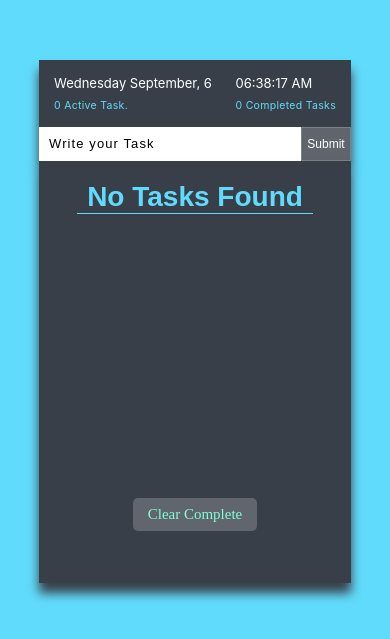
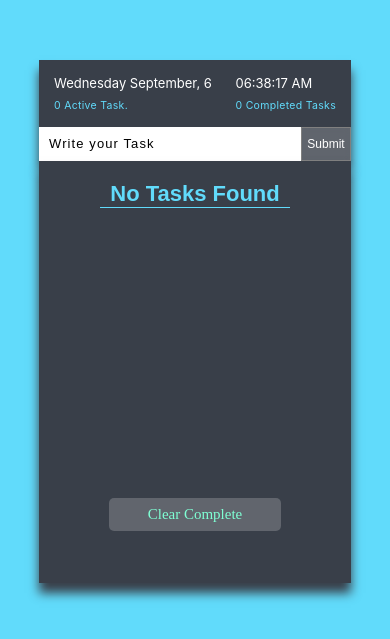
Before and after one commit to shumail786-hash/todoApplication, a React (Create React App) app: page / in a window 390 px wide. Shown: the part 109-748 px from the top of the page. Built offline with nearby package versions, Linux system fonts and the light colour scheme.

Commit message:
All Done

```diff
--- a/src/components/UploadTodo/UploadTodo.css
+++ b/src/components/UploadTodo/UploadTodo.css
@@ -113,6 +113,9 @@ form {
 }
 
 @media screen and (max-width: 400px) {
+  .app__list_empty h1 {
+    font-size: 22px !important;
+  }
   .app__content_day_date p {
     font-size: 13px;
   }
@@ -170,7 +173,12 @@ form {
   font-weight: lighter;
   cursor: pointer;
 }
-
+.app__lists_li_edit_input {
+  color: black;
+  border: none;
+  outline: none;
+  width: 75%;
+}
 .disabledLi {
   pointer-events: none;
 }
@@ -178,6 +186,8 @@ form {
   margin-top: 8px;
   background-color: green !important;
   color: white;
+  padding-left: 15px !important;
+  padding-right: 15px !important;
 }
 .app__status_completed {
   font-size: 12px;
@@ -266,3 +276,9 @@ form {
     font-size: 12px;
   }
 }
+@media screen and (max-width: 400px) {
+  .app__options_tasks_status {
+    width: 55%;
+    font-size: 15px;
+  }
+}
--- a/src/components/UploadTodo/uploadTodo.jsx
+++ b/src/components/UploadTodo/uploadTodo.jsx
@@ -217,7 +217,7 @@ const UploadTodo = () => {
                           placeholder="Edit"
                           value={editedText}
                           onChange={(e) => setEditedText(e.target.value)}
-                          className="app__lists_li"
+                          className="app__lists_li app__lists_li_edit_input"
                         />
                         <button
                           className="app__lists_li_edit app__lists_li_save"
```
